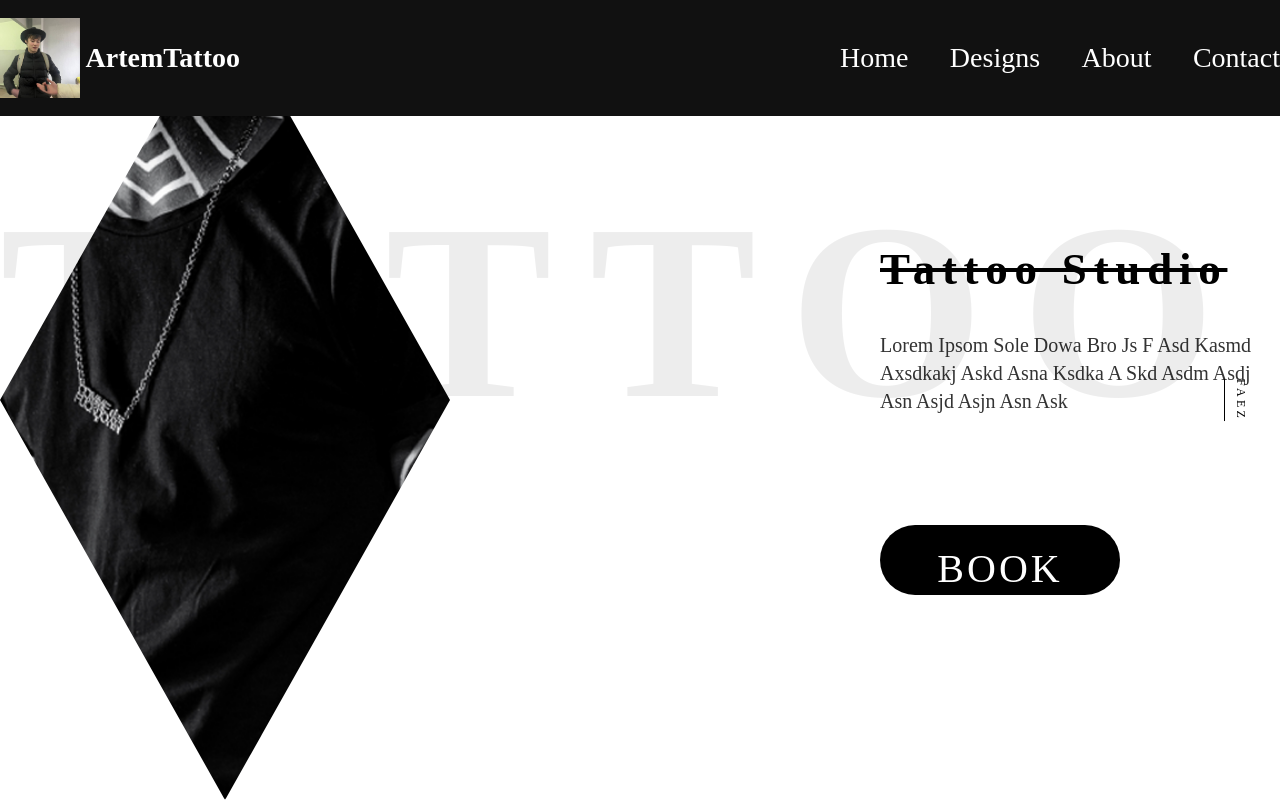
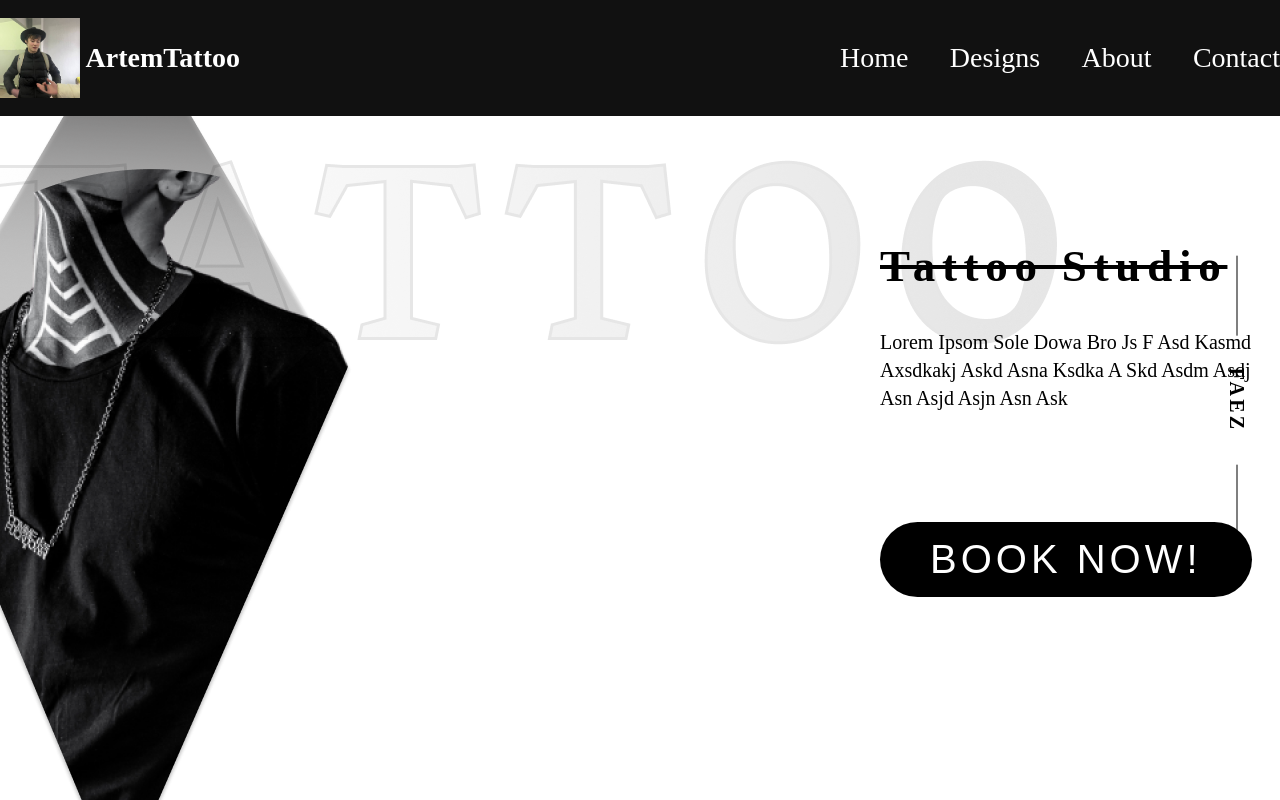
Before and after one commit to mutednew/tattoo-salon, a React (Vite) app: page / in a window 1280 px wide. Shown: the top 800 px of the page. Built offline with nearby package versions, Linux system fonts and the light colour scheme; a web font is replaced by a local one.

Commit message:
hero update

```diff
--- a/src/components/sections/heroSection/HeroSection.jsx
+++ b/src/components/sections/heroSection/HeroSection.jsx
@@ -4,17 +4,13 @@ import cl from './HeroSection.module.css';
 const HeroSection = () => {
     return (
         <div className={cl.hero}>
-            <h1 className={cl.backgroundText}>TATTOO</h1>
+            <img className={cl.backgroundText} src="/TATTOO.png" alt="TATTOO" />
 
             <div className={cl.container}>
-                {/* Левая часть — изображение */}
                 <div className={cl.left}>
-                    <div className={cl.imageWrapper}>
-                        <img src="/hero_logo.png" alt="Tattoo" />
-                    </div>
+                    <img src="/FacelessMan.png" alt=""/>
                 </div>
 
-                {/* Правая часть — текст и кнопка */}
                 <div className={cl.right}>
                     <h2 className={cl.title}>Tattoo Studio</h2>
                     <p className={cl.text}>
@@ -28,6 +24,8 @@ const HeroSection = () => {
             <div className={cl.sideText}>
                 <span>FAEZ</span>
             </div>
+
+            {/*  Arrow  */}
         </div>
     );
 };
--- a/src/components/sections/heroSection/HeroSection.module.css
+++ b/src/components/sections/heroSection/HeroSection.module.css
@@ -1,8 +1,11 @@
 .hero {
+    width: 100%;
+    position: relative;
+    height: 100vh;
+
     display: flex;
-    min-height: 100vh;
+
     background: white;
-    position: relative;
 }
 
 .container {
@@ -17,31 +20,9 @@
     margin: 0 auto;
 }
 
-.left {
-    position: relative;
-    display: flex;
-    justify-content: center;
-    align-items: center;
-}
-
-.imageWrapper {
-    width: 450px;
-    height: 800px;
-    clip-path: polygon(50% 0%, 100% 50%, 50% 100%, 0% 50%);
-    overflow: hidden;
-    box-shadow: 0 10px 25px rgba(0, 0, 0, 0.3);
-    z-index: 2;
-}
-
-.imageWrapper img {
-    width: 100%;
-    height: 100%;
-    object-fit: cover;
-}
-
 .backgroundText {
     position: absolute;
-    top: 0;
+    top: 20%;
     left: 0;
     z-index: 1;
 
@@ -52,12 +33,16 @@
     user-select: none;
 }
 
+.left img {
+    position: relative;
+    left: -30%;
+}
+
 .right {
-    padding-left: 3rem;
     display: flex;
     flex-direction: column;
+    justify-content: center;
     align-items: flex-start;
-    justify-content: center;
 }
 
 .title {
@@ -69,24 +54,29 @@
 }
 
 .text {
-    color: #333;
+    max-width: 400px;
+
+    color: #000;
     line-height: 1.4;
-    max-width: 400px;
+
     margin-bottom: 80px;
 }
 
 .button {
     cursor: pointer;
+    width: auto;
+    height: auto;
 
-    letter-spacing: 3px;
-    font-weight: 300;
+    font-family: 'montserrat', sans-serif;
+    letter-spacing: .1em;
+    font-weight: 400;
     font-size: 40px;
-    color: white;
+    color: #fff;
 
     border-radius: 100px;
 
-    padding: 20px 50px;
-    background-color: black;
+    padding: 15px 50px;
+    background-color: #000;
     transition: background 0.3s;
 }
 
@@ -99,14 +89,40 @@
     right: 2rem;
     top: 50%;
     transform: translateY(-50%);
-    display: flex;
-    flex-direction: column;
-    gap: 5rem;
+
     text-transform: uppercase;
-    font-size: 0.75rem;
+    writing-mode: vertical-rl;
     letter-spacing: 0.2rem;
-    writing-mode: vertical-rl;
-    align-items: center;
-    border-left: 1px solid black;
+    font-weight: 600;
+    font-size: 20px;
+    color: #000000;
+
     padding-left: 0.5rem;
 }
+
+.sideText span {
+    position: relative;
+}
+
+.sideText span::before {
+    content: "";
+    position: absolute;
+    bottom: 150%;
+    left: 50%;
+    transform: translateX(-50%);
+
+    width: 1px;
+    height: 80px;
+    background-color: #000000;
+}
+.sideText span::after {
+    content: "";
+    position: absolute;
+    top: 150%;
+    left: 50%;
+    transform: translateX(-50%);
+
+    width: 1px;
+    height: 80px;
+    background-color: #000000;
+}
--- a/src/pages/home/Home.jsx
+++ b/src/pages/home/Home.jsx
@@ -10,11 +10,7 @@ const Home = () => {
     return (
         <>
             <Header />
-
-            <div className={cl.container}>
-                <HeroSection />
-            </div>
-
+            <HeroSection />
             <StylesSection />
 
             <div className={cl.container}>
```
Also changed, not shown: public/FacelessMan.png (added), public/TATTOO.png (added).
